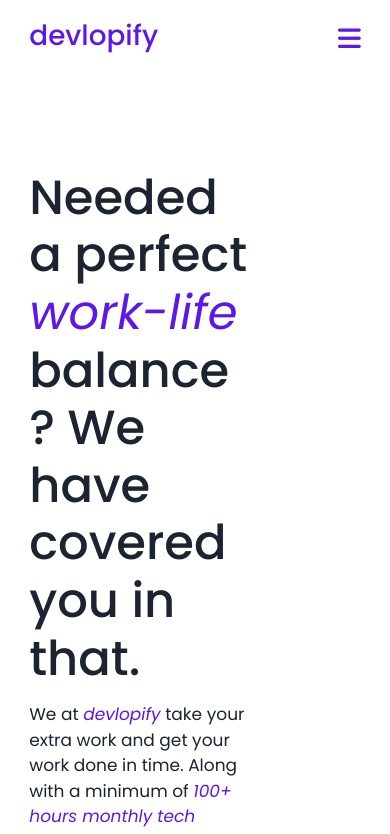
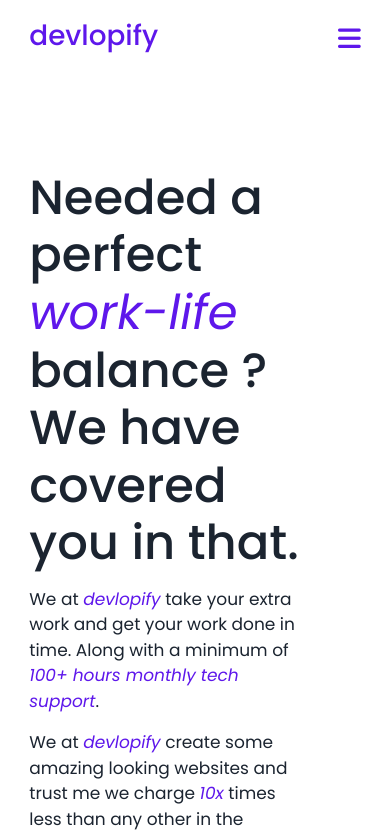
Before and after one commit to tier3guy/devlopify, a React (Create React App) app: page / in a window 390 px wide. Shown: the top 834 px of the page. Built offline with nearby package versions, Linux system fonts and the light colour scheme.

Commit message:
thank-you-vercel

```diff
--- a/src/components/Hero/index.css
+++ b/src/components/Hero/index.css
@@ -25,8 +25,10 @@
 @media only screen and (max-width: 600px) {
     .hero{
         flex-direction: column;
+        height: 100%;
+        padding-bottom: 2em;
     }
     .txt-wrapper{
-        width: 70%;
+        width: 85%;
     }
 }
--- a/src/components/Hero/index.js
+++ b/src/components/Hero/index.js
@@ -9,7 +9,7 @@
 
     return (
         <>
-            <div className='main-wrapper h-100'>
+            <div className='main-wrapper'>
                 <div className='w-75 m-auto d-flex hero'>
                     <div className='txt-wrapper'>
                         <h1 className='hero-txt c-dark'>
```
